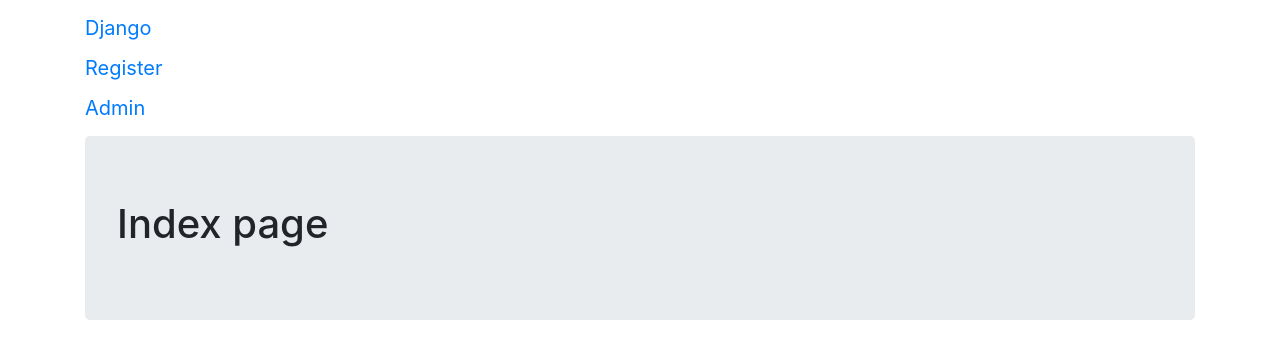
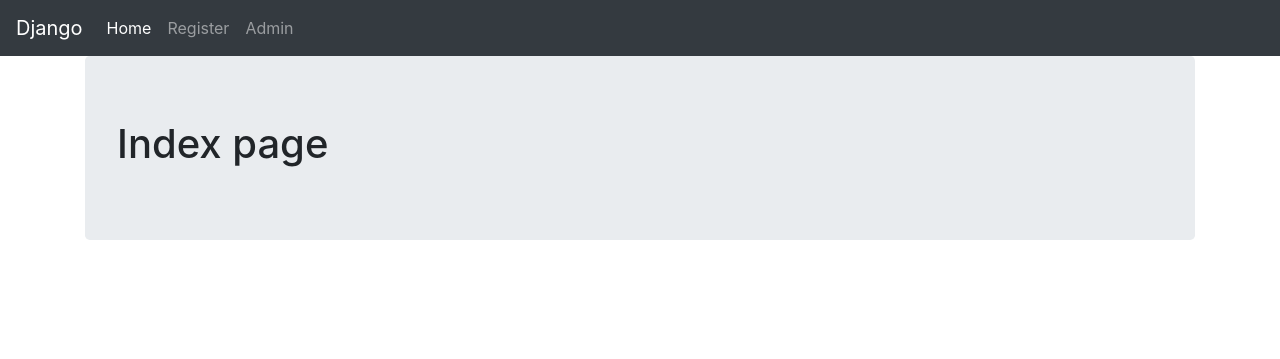
Before and after one commit to dkage/django_bootcamp, a Django app: page / in a window 1280 px wide. Shown: the top 359 px of the page. Run offline with Django 3.2, Linux system fonts and the light colour scheme; some libraries are stand-ins or nearby versions.

Commit message:
[learning users] Fix bootstrap base.html, add jquery and popper, fix forms.py var name

```diff
--- a/learning_users/core/forms.py
+++ b/learning_users/core/forms.py
@@ -8,11 +8,11 @@ class UserForm(forms.ModelForm):
 
     class Meta:
         model = User
-        field = ('username', 'email', 'password')
+        fields = ('username', 'email', 'password')
 
 
 class UserProfileInfoForm(forms.ModelForm):
 
     class Meta:
         model = UserProfileInfo
-        field = ('portfolio_site', 'profile_pic')
+        fields = ('portfolio_site', 'profile_pic')
--- a/learning_users/learning_users/urls.py
+++ b/learning_users/learning_users/urls.py
@@ -22,5 +22,5 @@ urlpatterns = [
 
     path('', core_views.index, name='index'),
     path('login', core_views.login, name='login'),
-    path('login', core_views.registration, name='registration')
+    path('registration', core_views.registration, name='registration')
 ]
--- a/learning_users/templates/core/base.html
+++ b/learning_users/templates/core/base.html
@@ -2,26 +2,40 @@
 <html lang="en">
 <head>
     <meta charset="UTF-8">
-    <link href="https://stackpath.bootstrapcdn.com/bootstrap/4.4.1/css/bootstrap.min.css" rel="stylesheet" integrity="sha384-Vkoo8x4CGsO3+Hhxv8T/Q5PaXtkKtu6ug5TOeNV6gBiFeWPGFN9MuhOf23Q9Ifjh" crossorigin="anonymous">
+    <link href="https://stackpath.bootstrapcdn.com/bootstrap/4.4.1/css/bootstrap.min.css" rel="stylesheet"
+          integrity="sha384-Vkoo8x4CGsO3+Hhxv8T/Q5PaXtkKtu6ug5TOeNV6gBiFeWPGFN9MuhOf23Q9Ifjh" crossorigin="anonymous">
+    <script src="https://code.jquery.com/jquery-3.4.1.min.js"
+            integrity="sha256-CSXorXvZcTkaix6Yvo6HppcZGetbYMGWSFlBw8HfCJo=" crossorigin="anonymous"></script>
+    <script src="https://unpkg.com/@popperjs/core@2.1.1/dist/umd/popper.min.js" crossorigin="anonymous"></script>
     <title></title>
 </head>
 <body>
 
-<nav class="navbar navbar-default navbar-static-top">
-    <div class="container">
-        <ul class="nav navbar-nav">
-            <li><a class="navbar-brand" href="{% url 'index' %}">Django</a></li>
-            <li><a class="navbar-brand" href="{% url 'register' %}">Register</a></li>
-            <li><a class="navbar-brand" href="{% url 'admin:index' %}">Admin</a></li>
+<nav class="navbar navbar-expand-lg navbar-dark bg-dark">
+    <a class="navbar-brand" href="{% url 'index' %}">Django</a>
+    <button class="navbar-toggler" type="button" data-toggle="collapse" data-target="#navbarSupportedContent" aria-controls="navbarSupportedContent" aria-expanded="false" aria-label="Toggle navigation">
+        <span class="navbar-toggler-icon"></span>
+    </button>
 
+    <div class="collapse navbar-collapse" id="navbarSupportedContent">
+        <ul class="navbar-nav mr-auto">
+            <li class="navbar-item active">
+                <a class="nav-link" href="{% url 'index' %}">Home</a>
+            </li>
+            <li class="navbar-item">
+                <a class="nav-link" href="{% url 'registration' %}">Register</a>
+            </li>
+            <li class="navbar-item">
+                <a class="nav-link" href="{% url 'admin:index' %}">Admin</a>
+            </li>
         </ul>
     </div>
 </nav>
 
 <div class="container">
-{% block content %}
+    {% block content %}
 
-{% endblock %}
+    {% endblock %}
 </div>
 </body>
 </html>
--- a/learning_users/templates/core/registration.html
+++ b/learning_users/templates/core/registration.html
@@ -19,7 +19,7 @@
                 {{ user_form.as_p }}
                 {{ profile_form.as_p }}
 
-                <input type="submit" name="" value="Register" class="btn btn-default">
+                <input type="submit" name="" value="Register" class="btn btn-success">
             </form>
         {% endif %}
     </div>
```
Also changed, not shown: learning_users/db.sqlite3.
